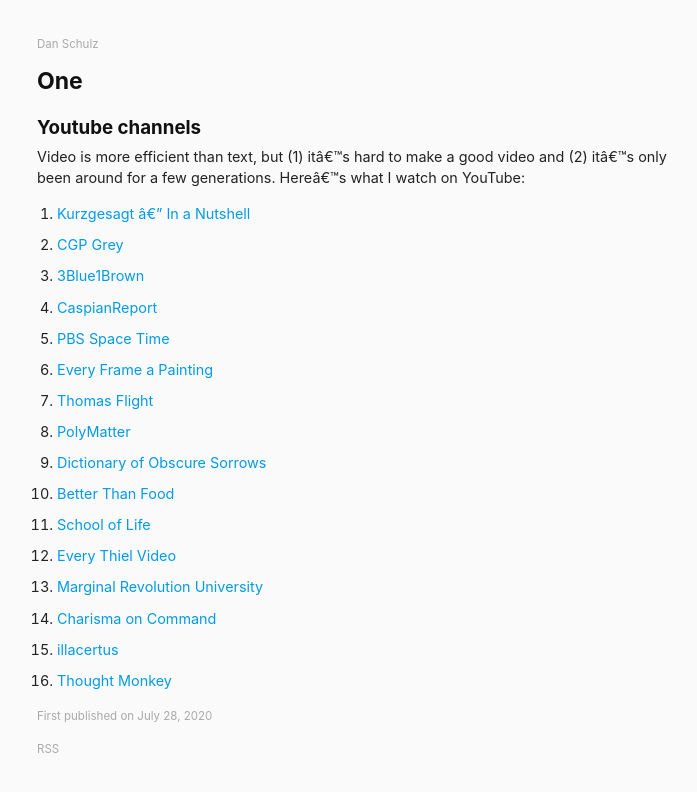
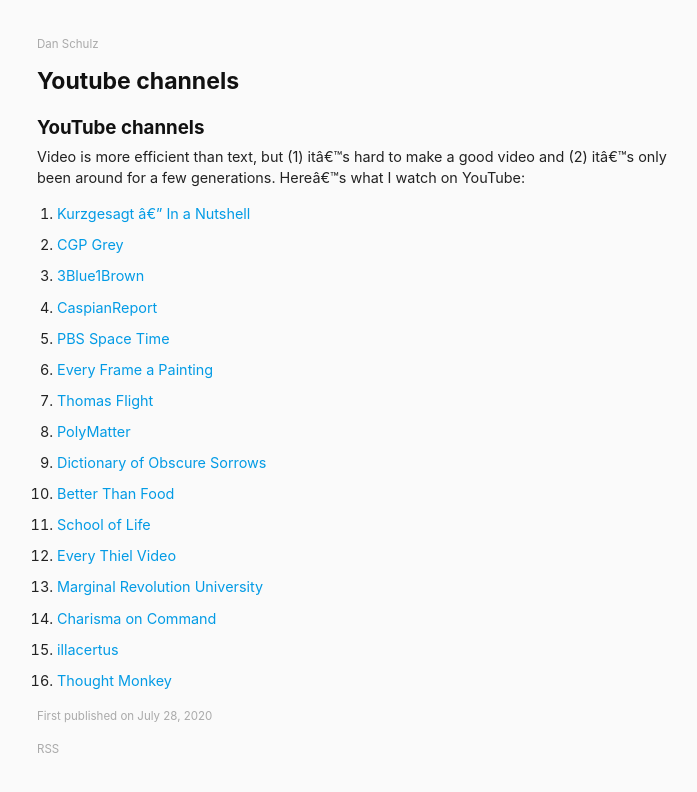
Before and after one commit to danschlz/danschulz.github.io, a Jekyll site: the page built from _posts/2020-07-28-youtube-channels.md, in a window 1280 px wide. Shown: the top 792 px of the page, without its empty margins (283-980 px from the left). Built offline with Jekyll 4.4.1, drawn with Linux system fonts in a browser that asks for light colours.

Commit message:
Update and rename 2020-07-28-one.md to 2020-07-28-youtube-channels.md

```diff
--- a/_posts/2020-07-28-one.md
+++ b/_posts/2020-07-28-youtube-channels.md
@@ -1,18 +1,16 @@
 ---
 layout: post
-title:	One
+title:	Youtube channels
 date:	2020-07-28
 author:	Dan
-description: First post
+description: YouTube channels
 ogimage: opengraphimage.jpeg
 
 ---
 
-## Youtube channels
+## YouTube channels
 
 Video is more efficient than text, but (1) it’s hard to make a good video and (2) it’s only been around for a few generations. Here’s what I watch on YouTube:
-
-
 
 *   [Kurzgesagt — In a Nutshell](https://www.youtube.com/user/Kurzgesagt/videos)
 *   [CGP Grey](https://www.youtube.com/user/CGPGrey/videos)
```
